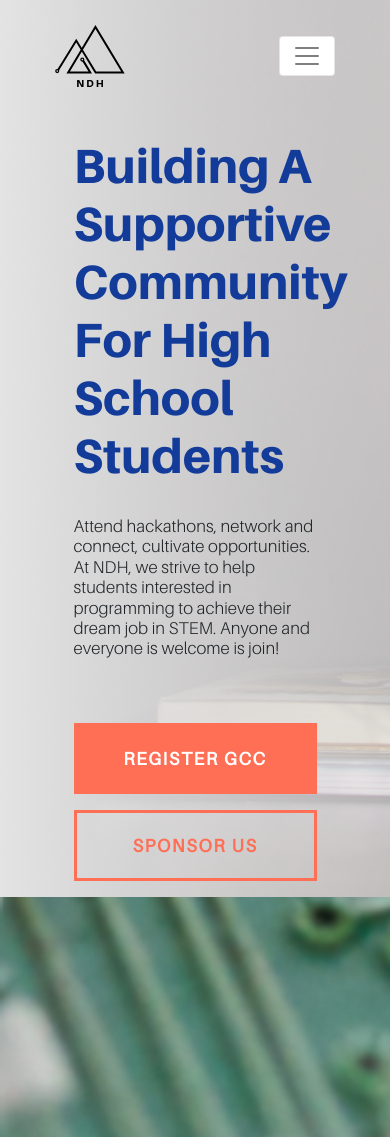
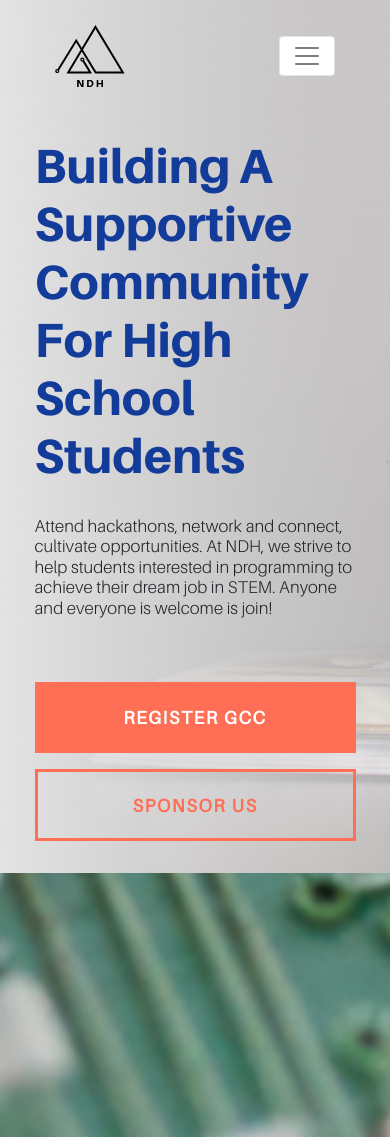
Before and after one commit to northern-dehacks/northern-dehacks-web, a PHP site: page / in a window 390 px wide. Shown: the top 1137 px of the page. Run offline with PHP 8.4, Linux system fonts and the light colour scheme; some libraries are stand-ins or nearby versions.

Commit message:
some mobile fixes

```diff
--- a/css/style.css
+++ b/css/style.css
@@ -222,6 +222,12 @@ nav {
   padding: 4rem;
 }
 
+@media screen and (max-width: 411px) {
+  .landing-box{
+    max-width: 90%;
+  }
+}
+
 @media screen and (max-width: 1920px) {
   .chip-title{
     margin-right: 0.5rem;
@@ -241,7 +247,7 @@ nav {
 
   .gcc-sponsor-landing {
     margin-top: 1rem;
-    margin-bottom: 1rem;
+    margin-bottom: 2rem;
   }
 
   .landing-box {
```
